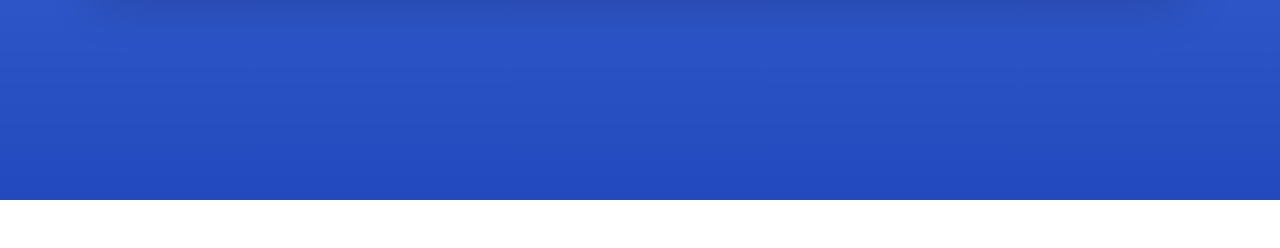
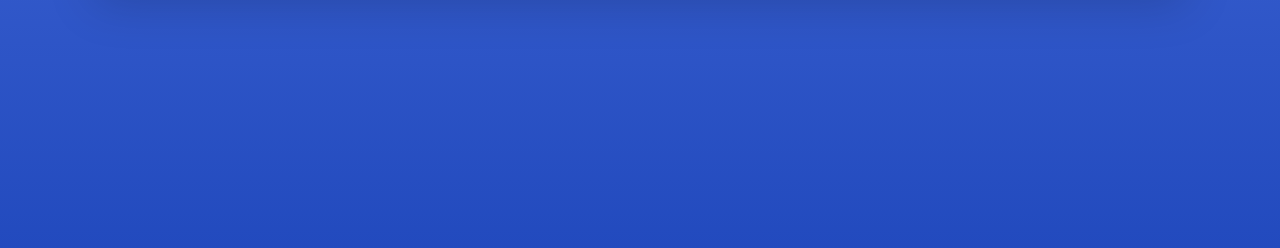
Before and after one commit to AymanSdq/AccountSaver, a PHP site: page /register.php in a window 1280 px wide. Shown: the part 600-848 px from the top of the page. Before the commit the page ends 800 px from the top, so only its background shows below. Run offline with PHP 8.4, Linux system fonts and the light colour scheme.

Commit message:
Edited Css

```diff
--- /dev/null
+++ b/css/style.css
@@ -0,0 +1,9 @@
+body {
+    width: 100%;
+    height: 100vh;
+}
+
+
+.container-fluid{
+    min-height: 90vh;
+}
--- a/dashboard.php
+++ b/dashboard.php
@@ -189,8 +189,12 @@
                                             </div>
                                             </div>
                                         </div>
+                                        <!-- End of cadr body  -->
+
                                         </div>
+
                                     </div>
+
                                     <!-- /.container-fluid -->
                                 </div>
                                 <!-- End of Main Content -->
--- a/templates/header.php
+++ b/templates/header.php
@@ -22,5 +22,6 @@
 
     <!-- Custom styles for this template-->
     <link href="css/sb-admin-2.min.css" rel="stylesheet">
+    <link href="css/style.css" rel="stylesheet">
 
 </head>
```
